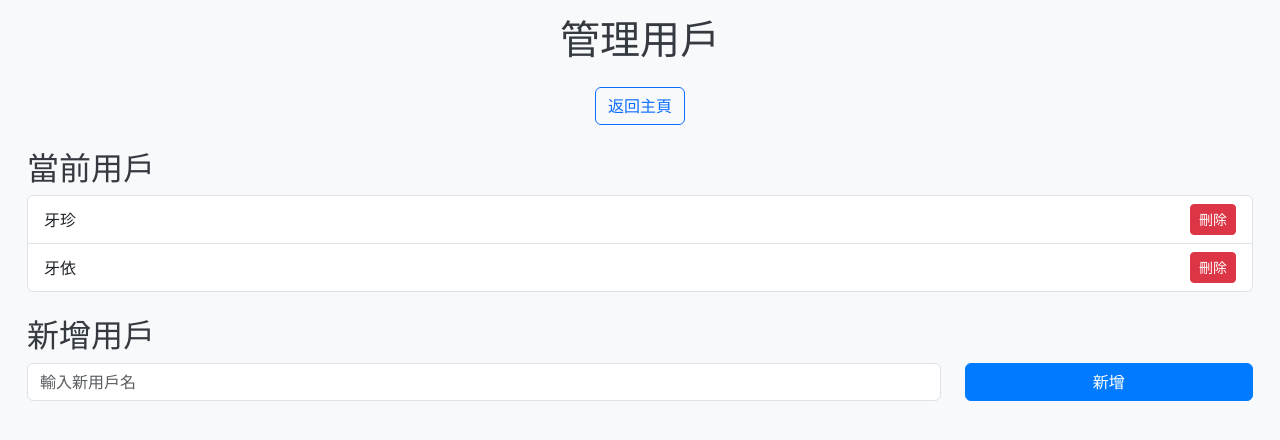
After one commit to kawaroon06/macau_lottery-system, a Flask app: page /manage_users in a window 1280 px wide. The commit adds this page. Shown: the top 440 px of the page. Run offline with Flask 3, Linux system fonts and the light colour scheme; parts of the project's set-up code (start-up, migrations or seed data) failed here and were passed over.

```diff
--- a/app.py
+++ b/app.py
@@ -2,12 +2,11 @@ from flask import Flask, request, render_template, redirect, url_for, session, j
 import json
 import os
 import redis
-from werkzeug.exceptions import BadRequestKeyError
 from datetime import datetime, timedelta
 import logging
 
 app = Flask(__name__)
-app.secret_key = os.getenv("SECRET_KEY", 'your-secret-key-here')
+app.secret_key = os.getenv("SECRET_KEY", 'your-secret-key-here')  # Vercel 環境變數或預設值
 
 # 配置日誌
 logging.basicConfig(level=logging.INFO)
@@ -18,46 +17,52 @@ redis_url = os.getenv("REDIS_URL")
 if redis_url:
     logger.info(f"Attempting to connect to Redis with URL: {redis_url[:20]}... (masked)")
     try:
-        kv = redis.from_url(redis_url)
+        kv = redis.from_url(redis_url, decode_responses=True)  # 確保返回字串而非字節
         kv.ping()
         logger.info("Redis connection established successfully")
     except Exception as e:
         logger.error(f"Failed to connect to Redis: {e}")
         kv = None
 else:
-    logger.warning("REDIS_URL missing, using in-memory fallback")
+    logger.error("REDIS_URL environment variable is missing")
     kv = None
 
-# 若 Redis 不可用，使用記憶體儲存
+# 若 Redis 不可用，啟動會失敗（Serverless 不適合記憶體模式）
 if kv is None:
-    MEMORY_DATA = []
+    raise RuntimeError("Redis connection required for server deployment")
 
-    def load_data():
-        logger.info("Loading data from memory")
-        return MEMORY_DATA
+def load_data():
+    try:
+        data = kv.get("lottery_data")
+        return json.loads(data) if data else []
+    except Exception as e:
+        logger.error(f"Load data error: {e}")
+        return []
 
-    def save_data(data):
-        global MEMORY_DATA
-        MEMORY_DATA = data
-        logger.info("Saved data to memory")
-else:
-    def load_data():
-        try:
-            data = kv.get("lottery_data")
-            return json.loads(data) if data else []
-        except Exception as e:
-            logger.error(f"Load data error: {e}")
-            return []
+def save_data(data):
+    try:
+        kv.set("lottery_data", json.dumps(data))
+        logger.info("Data saved to Redis")
+    except Exception as e:
+        logger.error(f"Save data error: {e}")
 
-    def save_data(data):
-        try:
-            kv.set("lottery_data", json.dumps(data))
-        except Exception as e:
-            logger.error(f"Save data error: {e}")
+def load_users():
+    try:
+        users = kv.get("users")
+        return json.loads(users) if users else ["牙珍", "牙依"]  # 初始用戶
+    except Exception as e:
+        logger.error(f"Load users error: {e}")
+        return ["牙珍", "牙依"]
+
+def save_users(users):
+    try:
+        kv.set("users", json.dumps(users))
+        logger.info("Users saved to Redis")
+    except Exception as e:
+        logger.error(f"Save users error: {e}")
 
 BANKS = ["中國銀行", "大豐銀行", "廣發銀行", "工商銀行", "Mpay", "支付寶", "UEPAY", "國際銀行"]
 VALUES = [0, 10, 20, 50, 100, 200]
-USERS = ["牙珍", "牙依"]
 
 def get_week_range(today):
     start = today - timedelta(days=today.weekday())
@@ -87,13 +92,14 @@ def summarize_data(data, selected_user, start_date=None, end_date=None):
 def index():
     logger.info("Entering index route")
     data = load_data()
+    users = load_users()
     selected_bank = request.args.get('selected_bank', None)
-    selected_user_summary = request.args.get('selected_user_summary', USERS[0])
+    selected_user_summary = request.args.get('selected_user_summary', users[0])
     start_date = request.args.get('start_date')
     end_date = request.args.get('end_date')
     error_message = None
 
-    last_user = session.get('last_user', USERS[0])
+    last_user = session.get('last_user', users[0])
     current_user = request.args.get('person', last_user)
     available_banks = get_available_banks(data, current_user)
 
@@ -102,7 +108,7 @@ def index():
             person = request.form['person']
             date = request.form['date']
             bank = request.form['bank']
-            if person not in USERS:
+            if person not in users:
                 raise ValueError("無效的使用者")
             if bank not in get_available_banks(data, person):
                 raise ValueError("此銀行已被使用")
@@ -118,7 +124,7 @@ def index():
             save_data(data)
             session['last_user'] = person
             return redirect(url_for('index'))
-        except BadRequestKeyError as e:
+        except KeyError as e:
             error_message = f"表單提交錯誤：缺少欄位 {e.args[0]}"
         except ValueError as e:
             error_message = str(e)
@@ -144,15 +150,41 @@ def index():
         summary = summarize_data(data, selected_user_summary, summary_start, summary_end)
 
     today_str = today.strftime('%Y-%m-%d')
-    return render_template('index.html', data=filtered_data, banks=BANKS, values=VALUES, users=USERS, today=today_str,
+    return render_template('index.html', data=filtered_data, banks=BANKS, values=VALUES, users=users, today=today_str,
                            selected_bank=selected_bank, selected_user_summary=selected_user_summary, summary=summary,
                            week_start=week_start, week_end=week_end, start_date=start_date, end_date=end_date,
                            error_message=error_message, last_user=current_user, available_banks=available_banks)
 
+@app.route('/manage_users', methods=['GET', 'POST'])
+def manage_users():
+    users = load_users()
+    error_message = None
+    if request.method == 'POST':
+        action = request.form.get('action')
+        if action == 'add':
+            new_user = request.form.get('new_user')
+            if new_user and new_user not in users:
+                users.append(new_user)
+                save_users(users)
+            elif new_user in users:
+                error_message = "用戶已存在"
+            else:
+                error_message = "請輸入用戶名"
+        elif action == 'delete':
+            user_to_delete = request.form.get('user_to_delete')
+            if user_to_delete in users:
+                users.remove(user_to_delete)
+                save_users(users)
+            else:
+                error_message = "用戶不存在"
+        return redirect(url_for('manage_users'))
+    return render_template('manage_users.html', users=users, error_message=error_message)
+
 @app.route('/api/summary', methods=['GET'])
 def get_summary():
     data = load_data()
-    selected_user = request.args.get('user', USERS[0])
+    users = load_users()
+    selected_user = request.args.get('user', users[0])
     start_date = request.args.get('start_date')
     end_date = request.args.get('end_date')
     if start_date and end_date:
@@ -184,5 +216,5 @@ def delete(index):
     return redirect(url_for('index'))
 
 if __name__ == '__main__':
-    port = int(os.getenv("PORT", 3000))
+    port = int(os.getenv("PORT", 5000))  # Vercel 用 PORT，本地預設 5000
     app.run(host='0.0.0.0', port=port)
--- a/requirements.txt
+++ b/requirements.txt
@@ -1,3 +1,2 @@
-Flask==2.3.2
-Werkzeug==2.3.6
+flask==2.3.3
 redis==5.0.1
--- /dev/null
+++ b/templates/manage_users.html
@@ -0,0 +1,63 @@
+<!DOCTYPE html>
+<html>
+<head>
+    <title>管理用戶</title>
+    <link rel="stylesheet" href="https://cdn.jsdelivr.net/npm/bootstrap@5.3.0/dist/css/bootstrap.min.css">
+    <meta name="viewport" content="width=device-width, initial-scale=1.0">
+    <style>
+        body { padding: 15px; background-color: #f8f9fa; }
+        .container { max-width: 100%; }
+        .form-group { margin-bottom: 15px; }
+        .error-message { color: #dc3545; text-align: center; margin-bottom: 15px; font-weight: bold; }
+        h1, h2 { color: #343a40; }
+        .btn-primary { background-color: #007bff; border-color: #007bff; }
+        .btn-primary:hover { background-color: #0056b3; border-color: #0056b3; }
+        .list-group-item { display: flex; justify-content: space-between; align-items: center; }
+        @media (max-width: 576px) {
+            h1 { font-size: 1.5rem; }
+            h2 { font-size: 1.25rem; }
+            .btn { padding: 5px 10px; font-size: 0.9rem; }
+            .form-control { font-size: 0.9rem; }
+        }
+    </style>
+</head>
+<body>
+    <div class="container">
+        <h1 class="text-center mb-4">管理用戶</h1>
+        <div class="text-center mb-3">
+            <a href="{{ url_for('index') }}" class="btn btn-outline-primary">返回主頁</a>
+        </div>
+
+        {% if error_message %}
+        <div class="error-message">{{ error_message }}</div>
+        {% endif %}
+
+        <h2 class="mt-4">當前用戶</h2>
+        <ul class="list-group mb-4">
+            {% for user in users %}
+            <li class="list-group-item">
+                {{ user }}
+                <form method="POST" action="{{ url_for('manage_users') }}" style="display:inline;">
+                    <input type="hidden" name="action" value="delete">
+                    <input type="hidden" name="user_to_delete" value="{{ user }}">
+                    <button type="submit" class="btn btn-danger btn-sm" onclick="return confirm('確定要刪除此用戶嗎？');">刪除</button>
+                </form>
+            </li>
+            {% endfor %}
+        </ul>
+
+        <h2>新增用戶</h2>
+        <form method="POST" class="mb-3">
+            <div class="row form-group">
+                <div class="col-12 col-sm-9">
+                    <input type="hidden" name="action" value="add">
+                    <input type="text" class="form-control" name="new_user" placeholder="輸入新用戶名" required>
+                </div>
+                <div class="col-12 col-sm-3">
+                    <button type="submit" class="btn btn-primary w-100">新增</button>
+                </div>
+            </div>
+        </form>
+    </div>
+</body>
+</html>
```
Also changed, not shown: templates/index.html (+13 -9 lines), 2 other files.
